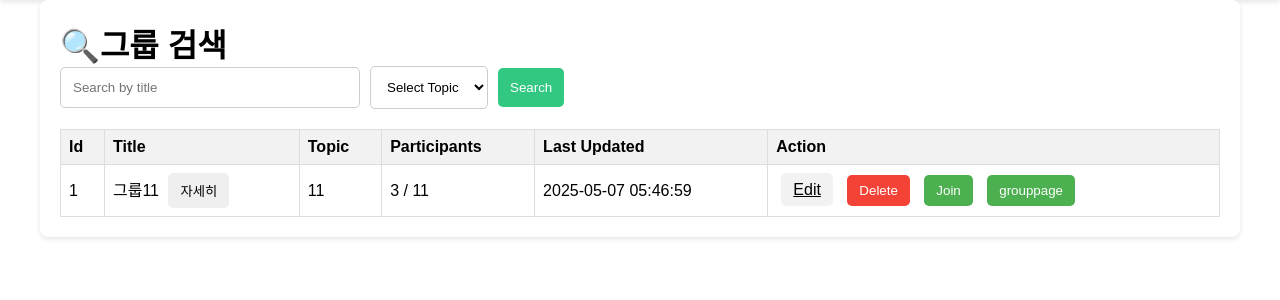
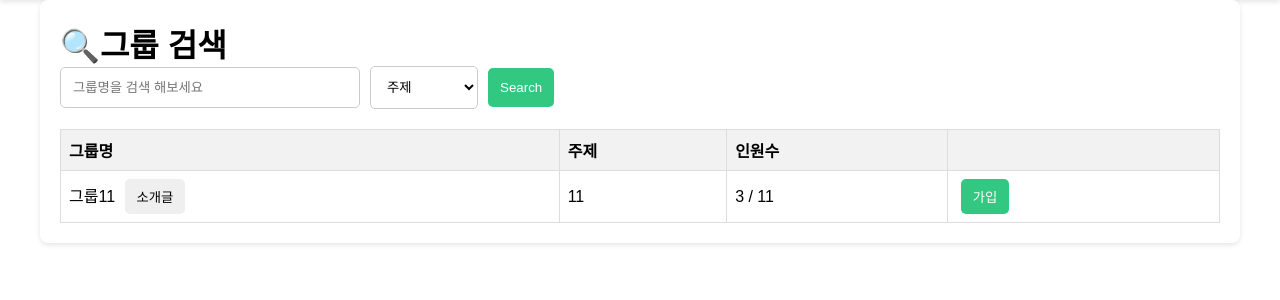
Before and after one commit to ggam9/PBL2, a Flask app: page /search_group in a window 1280 px wide. Shown: the part 60-360 px from the top of the page. Run offline with Flask 3, Linux system fonts and the light colour scheme; a user stored in the database is signed in; data comes from the database, SQL or seed files in the repository.

Commit message:
Update search_group.html

```diff
--- a/templates/search_group.html
+++ b/templates/search_group.html
@@ -85,7 +85,8 @@
     }
 
     .search-box button:hover {
-      background-color: #00be00;
+      background-color: #206f4a;
+      transition: 0.2s;
     }
 
     .table {
@@ -128,8 +129,12 @@
     }
 
     .btn-success {
-      background-color: #4CAF50;
+      background-color: #32c882;
       color: white;
+    }
+    .btn-success:hover{
+      background-color: #206f4a;
+      transition: 0.2s;
     }
   </style>
 </head>
@@ -138,9 +143,9 @@
     <h1>🔍그룹 검색</h1>
     <!-- 검색 박스 및 필터 추가 -->
     <div class="search-box">
-      <input type="text" id="search-keyword" placeholder="Search by title">
+      <input type="text" id="search-keyword" placeholder="그룹명을 검색 해보세요">
       <select id="topic-filter">
-        <option value="">Select Topic</option>
+        <option value="">주제</option>
         <option value="프로그래밍">프로그래밍</option>
         <option value="언어">언어</option>
         <option value="자격증">자격증</option>
@@ -152,40 +157,28 @@
       <table class="table">
         <thead>
           <tr>
-            <th>Id</th>
-            <th>Title</th>
-            <th>Topic</th>
-            <th>Participants</th>
-            <th>Last Updated</th>
-            <th>Action</th>
+            <th>그룹명</th>
+            <th>주제</th>
+            <th>인원수</th>
+            <th></th>
           </tr>
         </thead>
         <tbody id="group-list">
           {% for post in posts %}
           <tr>
-            <td>{{ post.id }}</td>
             <td>
               <span>{{ post.title }}</span>
-              <button class="btn btn-link" onclick="toggleDetails({{ post.id }})">자세히</button>
+              <button class="btn btn-link" onclick="toggleDetails({{ post.id }})">소개글</button>
               <div id="details-{{ post.id }}" class="details" style="display: none;">
-                <p>Content: {{ post.content }}</p>
-                <p>Created At: {{ post.created_at }}</p>
-                <p>Updated At: {{ post.updated_at }}</p>
+                <p>소개글: {{ post.content }}</p>
               </div>
             </td>
             <td>{{ post.topic }}</td>
             <td>{{ post.participants|length }} / {{ post.max_participants }}</td>
-            <td>{{ post.updated_at }}</td>
             <td>
-              <a href="{{ url_for('edit_post', post_id=post.id) }}" class="btn btn-secondary">Edit</a>
-              <form action="{{ url_for('delete_post', post_id=post.id) }}" method="post" style="display:inline;">
-                <button type="submit" class="btn btn-danger">Delete</button>
               </form>
               <form action="{{ url_for('join_post', post_id=post.id) }}" method="post" style="display:inline;">
-                <button type="submit" class="btn btn-success">Join</button>
-              </form>
-              <form action="{{ url_for('group_page', post_id=post.id) }}" method="post" style="display:inline;">
-                <button type="submit" class="btn btn-success">grouppage</button>
+                <button type="submit" class="btn btn-success">가입</button>
               </form>
             </td>
           </tr>
```
